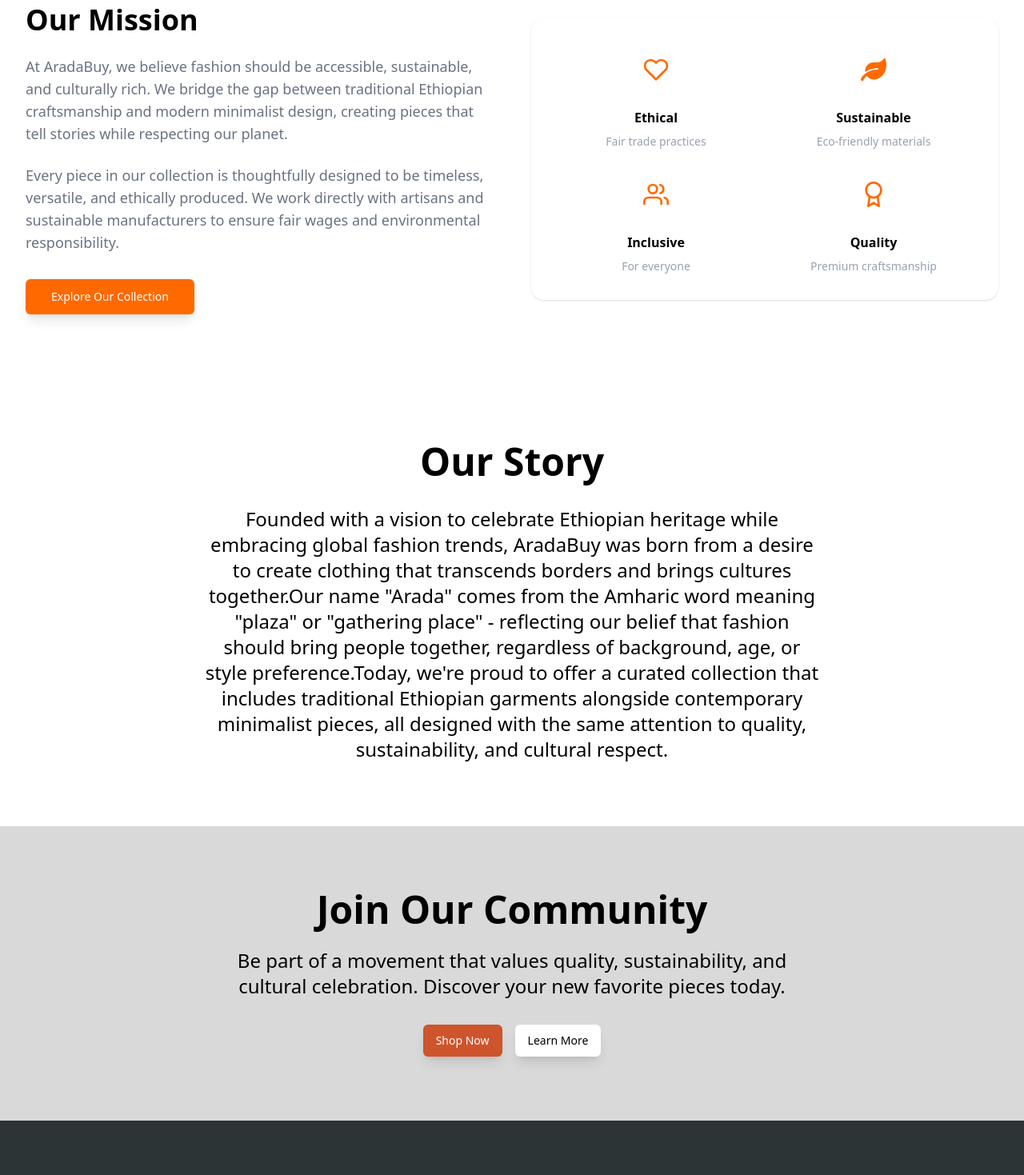
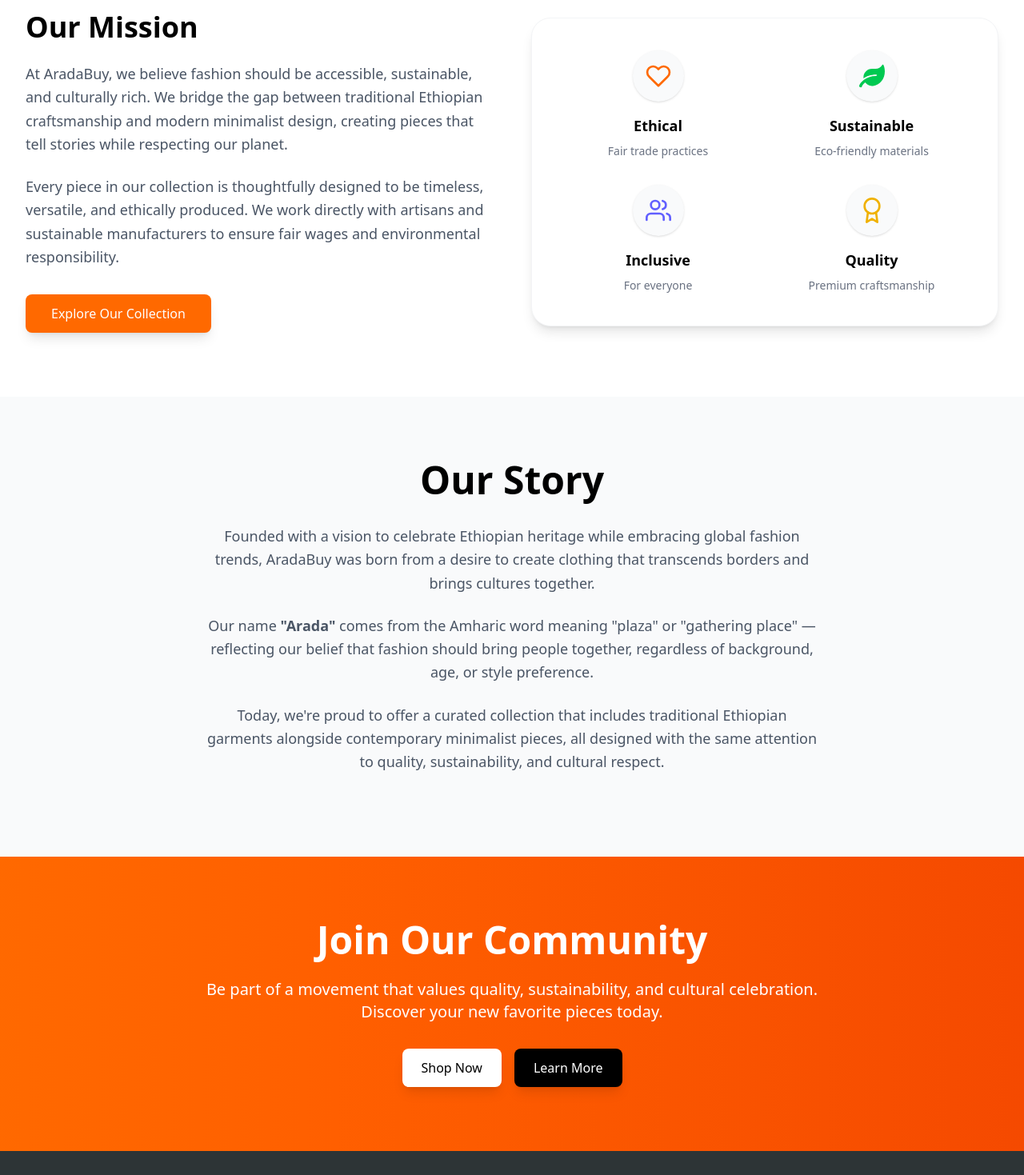
Before and after one commit to josantoss/Group_4_Project, a React (Vite) app in the folder AradaBuy/frontend/: page /about in a window 1280 px wide. Shown: the part 440-1909 px from the top of the page at 80% size. Built offline with nearby package versions, Linux system fonts and the light colour scheme.

Commit message:
Enhanced the About Us page

```diff
--- a/AradaBuy/frontend/src/components/Footer.jsx
+++ b/AradaBuy/frontend/src/components/Footer.jsx
@@ -23,7 +23,7 @@ const Footer = () => {
                   className="flex h-10 w-full rounded-md border px-3 py-2 text-sm bg-white/10 border-soft-white/20 text-white placeholder:text-white/60 focus:outline-none focus:ring-2 focus:ring-primary"
                   placeholder="Your email address"
                 />
-                <button className="inline-flex items-center justify-center gap-2 text-sm font-medium bg-[#CE542C] text-white hover:bg-[#CE542C] shadow-lg hover:shadow-xl transform hover:scale-105 h-10 rounded-md px-4 transition-all duration-300">
+                <button className="inline-flex items-center justify-center gap-2 text-sm font-medium bg-gradient-to-r from-orange-500 to-orange-600 text-white hover:bg-[#CE542C] shadow-lg hover:shadow-xl transform hover:scale-105 h-10 rounded-md px-4 transition-all duration-300">
                   Subscribe
                 </button>
               </div>
--- a/AradaBuy/frontend/src/pages/About.jsx
+++ b/AradaBuy/frontend/src/pages/About.jsx
@@ -1,84 +1,91 @@
-import React from 'react';
-import { FiHeart, FiUsers, FiAward } from 'react-icons/fi';
-import { FaLeaf } from "react-icons/fa"; // FontAwesome leaf
-
+import React from "react";
+import { FiHeart, FiUsers, FiAward } from "react-icons/fi";
+import { FaLeaf } from "react-icons/fa";
 
 const About = () => {
   const features = [
     {
       icon: <FiHeart className="h-8 w-8 text-orange-500" />,
       title: "Ethical",
-      description: "Fair trade practices"
+      description: "Fair trade practices",
     },
     {
-      icon: <FaLeaf className="h-8 w-8 text-orange-500" />,
+      icon: <FaLeaf className="h-8 w-8 text-green-500" />,
       title: "Sustainable",
-      description: "Eco-friendly materials"
+      description: "Eco-friendly materials",
     },
     {
-      icon: <FiUsers className="h-8 w-8 text-orange-500" />,
+      icon: <FiUsers className="h-8 w-8 text-indigo-500" />,
       title: "Inclusive",
-      description: "For everyone"
+      description: "For everyone",
     },
     {
-      icon: <FiAward className="h-8 w-8 text-orange-500" />,
+      icon: <FiAward className="h-8 w-8 text-yellow-500" />,
       title: "Quality",
-      description: "Premium craftsmanship"
-    }
+      description: "Premium craftsmanship",
+    },
   ];
 
   return (
-    <div>
-      <section className='bg-[#D9D9D9] text-black py-20 px-4 sm:px-8 lg:px-16'>
-        <div className='max-w-3xl mx-auto text-center'>
-            <h1 className='text-6xl font-bold mb-6 text-center text-black'>About AradaBuy</h1>
-            <p className='text-xl text-black text-center'>
-                We're more than just a clothing brand. We're a movement towards sustainable,
-                inclusive fashion that celebrates diversity and craftsmanship.
+    <div className="overflow-hidden">
+      {/* Hero / Intro Section */}
+      <section className="bg-gradient-to-b from-gray-100 to-white text-black py-20 px-4 sm:px-8 lg:px-16">
+        <div className="max-w-4xl mx-auto text-center">
+          <h1 className="text-5xl lg:text-6xl font-extrabold mb-6">
+            About <span className="text-orange-500">AradaBuy</span>
+          </h1>
+          <p className="text-xl text-gray-600 leading-relaxed">
+            We're more than just a clothing brand. We're a movement towards
+            sustainable, inclusive fashion that celebrates diversity and
+            craftsmanship.
           </p>
         </div>
       </section>
 
-
+      {/* Mission Section */}
       <section className="py-20">
         <div className="container mx-auto px-4 sm:px-6 lg:px-8">
           <div className="grid grid-cols-1 lg:grid-cols-2 gap-12 items-center">
             {/* Mission Content */}
             <div>
-              <h2 className="text-3xl lg:text-4xl font-bold text-black mb-6">
+              <h2 className="text-4xl font-bold text-black mb-6">
                 Our Mission
               </h2>
-              <p className="text-lg text-gray-500 mb-6">
-                At AradaBuy, we believe fashion should be accessible, sustainable, and culturally rich.
-                We bridge the gap between traditional Ethiopian craftsmanship and modern minimalist design,
-                creating pieces that tell stories while respecting our planet.
+              <p className="text-lg text-gray-600 mb-6 leading-relaxed">
+                At AradaBuy, we believe fashion should be accessible,
+                sustainable, and culturally rich. We bridge the gap between
+                traditional Ethiopian craftsmanship and modern minimalist
+                design, creating pieces that tell stories while respecting our
+                planet.
               </p>
-              <p className="text-lg text-gray-500 mb-8">
-                Every piece in our collection is thoughtfully designed to be timeless, versatile,
-                and ethically produced. We work directly with artisans and sustainable manufacturers
-                to ensure fair wages and environmental responsibility.
+              <p className="text-lg text-gray-600 mb-8 leading-relaxed">
+                Every piece in our collection is thoughtfully designed to be
+                timeless, versatile, and ethically produced. We work directly
+                with artisans and sustainable manufacturers to ensure fair wages
+                and environmental responsibility.
               </p>
               <a href="/shop">
-                <button className="inline-flex items-center justify-center gap-2 text-sm font-medium bg-orange-500
-                text-white hover:bg-orange-500 shadow-lg hover:shadow-xl transform hover:scale-105 h-11 rounded-md px-8
-                transition-all duration-300">
+                <button className="inline-flex items-center justify-center gap-2 text-base font-medium bg-orange-500 text-white hover:bg-orange-600 shadow-lg hover:shadow-xl transform hover:scale-105 h-12 rounded-lg px-8 transition-all duration-300">
                   Explore Our Collection
                 </button>
               </a>
             </div>
 
             {/* Features Grid */}
-            <div className="bg-white p-8 rounded-2xl shadow-sm">
-              <div className="grid grid-cols-2 gap-6">
+            <div className="bg-white p-10 rounded-3xl shadow-lg border border-gray-100">
+              <div className="grid grid-cols-2 gap-8">
                 {features.map((feature, index) => (
-                  <div key={index} className="text-center">
-                    <div className="w-16 h-16 bg-white/10 rounded-full flex items-center justify-center mx-auto mb-4">
+                  <div
+                    key={index}
+                    className="text-center group hover:scale-105 transition-transform duration-300"
+                  >
+                    <div className="w-16 h-16 bg-gray-50 rounded-full flex items-center justify-center mx-auto mb-4 shadow-sm group-hover:bg-gray-100 transition-colors">
                       {feature.icon}
                     </div>
-                    <h3 className="font-semibold text-black mb-2">
+                    <h3 className="font-semibold text-lg text-black mb-2">
                       {feature.title}
                     </h3>
-                    <p className="text-sm text-gray-400">
+                    <p className="text-sm text-gray-500">
                       {feature.description}
                     </p>
                   </div>
@@ -90,25 +97,49 @@ const About = () => {
       </section>
 
       {/* Our Story Section */}
-      <section className='text-center py-20 bg-white'>
-            <div className='text-center max-w-3xl mx-auto'>
-                <h2 className='text-5xl font-bold mb-8 text-black'>Our Story</h2>
-                <p className='text-gray text-2xl'>Founded with a vision to celebrate Ethiopian heritage while embracing global fashion trends, AradaBuy was born from
-                    a desire to create clothing that transcends borders and brings cultures together.Our name "Arada"
-                    comes from the Amharic word meaning "plaza" or "gathering place" - reflecting our belief that
-                    fashion should bring people together, regardless of background, age, or style preference.Today,
-                    we're proud to offer a curated collection that includes traditional Ethiopian garments alongside contemporary
-                    minimalist pieces, all designed with the same attention to quality, sustainability, and cultural respect.</p>
+      <section className="text-center py-20 bg-gray-50">
+        <div className="max-w-3xl mx-auto">
+          <h2 className="text-4xl lg:text-5xl font-bold mb-8 text-black">
+            Our Story
+          </h2>
+          <p className="text-lg text-gray-600 mb-6 leading-relaxed">
+            Founded with a vision to celebrate Ethiopian heritage while
+            embracing global fashion trends, AradaBuy was born from a desire to
+            create clothing that transcends borders and brings cultures
+            together.
+          </p>
+          <p className="text-lg text-gray-600 mb-6 leading-relaxed">
+            Our name <span className="font-semibold">"Arada"</span> comes from
+            the Amharic word meaning "plaza" or "gathering place" — reflecting
+            our belief that fashion should bring people together, regardless of
+            background, age, or style preference.
+          </p>
+          <p className="text-lg text-gray-600 mb-6 leading-relaxed">
+            Today, we're proud to offer a curated collection that includes
+            traditional Ethiopian garments alongside contemporary minimalist
+            pieces, all designed with the same attention to quality,
+            sustainability, and cultural respect.
+          </p>
         </div>
       </section>
 
-      <section className='text-center py-0 bg-white'>
-            <div className='text-center py-20 bg-[#D9D9D9]'>
-                <h2 className='text-5xl font-bold mb-6'>Join Our Community</h2>
-                <p className='text-2xl max-w-3xl mx-auto'>Be part of a movement that values quality, sustainability, and cultural celebration. Discover your new favorite pieces today.</p>
-                <div className='flex justify-center items-center gap-4 mt-8'>
-                    <button className="inline-flex items-center justify-center gap-2 text-sm font-medium bg-[#CE542C] text-white hover:bg-[#CE542C] shadow-lg hover:shadow-xl transform hover:scale-105 h-10 rounded-md px-4 transition-all duration-300">Shop Now</button>
-                    <button className="inline-flex items-center justify-center gap-2 text-sm font-medium bg-white text-black hover:bg-gray-900 hover:text-white shadow-lg hover:shadow-xl transform hover:scale-105 h-10 rounded-md px-4 transition-all duration-300">Learn More</button>
+      {/* Join Our Community */}
+      <section className="bg-gradient-to-r from-orange-500 to-orange-600 text-white py-20">
+        <div className="max-w-3xl mx-auto text-center">
+          <h2 className="text-4xl lg:text-5xl font-bold mb-6">
+            Join Our Community
+          </h2>
+          <p className="text-xl mb-8">
+            Be part of a movement that values quality, sustainability, and
+            cultural celebration. Discover your new favorite pieces today.
+          </p>
+          <div className="flex justify-center gap-4">
+            <button className="inline-flex items-center justify-center gap-2 text-base font-medium bg-white text-black hover:bg-gray-100 shadow-lg hover:shadow-xl transform hover:scale-105 h-12 rounded-lg px-6 transition-all duration-300">
+              Shop Now
+            </button>
+            <button className="inline-flex items-center justify-center gap-2 text-base font-medium bg-black text-white hover:bg-gray-900 shadow-lg hover:shadow-xl transform hover:scale-105 h-12 rounded-lg px-6 transition-all duration-300">
+              Learn More
+            </button>
           </div>
         </div>
       </section>
--- a/AradaBuy/frontend/src/pages/Home.jsx
+++ b/AradaBuy/frontend/src/pages/Home.jsx
@@ -13,7 +13,7 @@ const HeroSection = () => {
         backgroundPosition: 'center',
         backgroundRepeat: 'no-repeat'
       }}>
-      <div className="relative z-10 text-center px-4 max-w-3xl mx-auto">
+      <div className="relative z-10 text-center text-orange-500 px-4 max-w-3xl mx-auto">
         <SplitText
           text="New Season, New You"
           className="text-7xl font-semibold text-center text-white"
```
Lines whose indentation alone changed are shown as unchanged.
